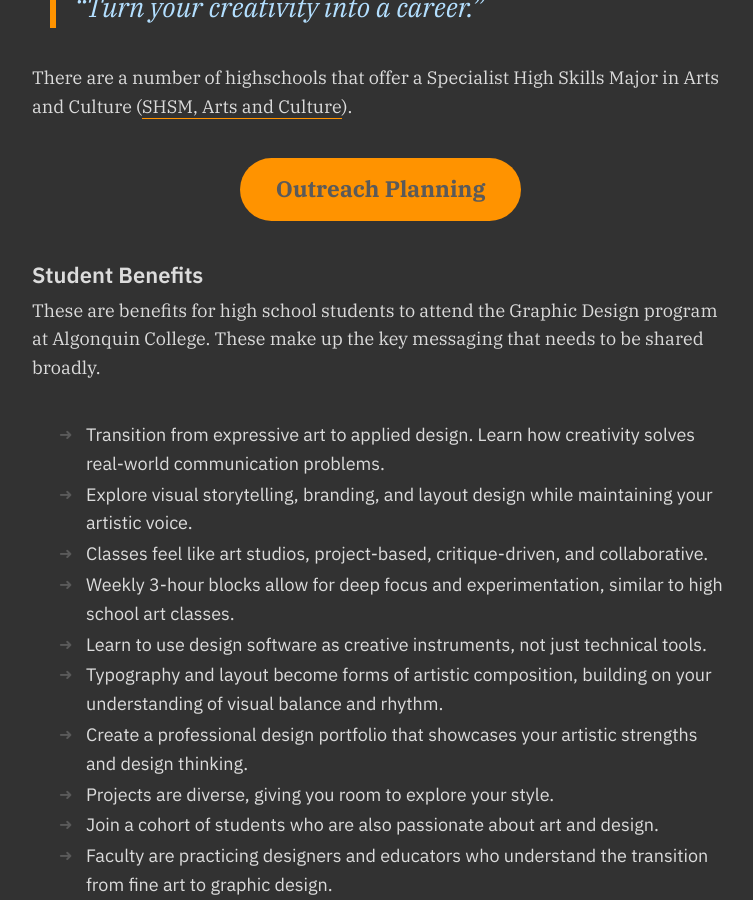
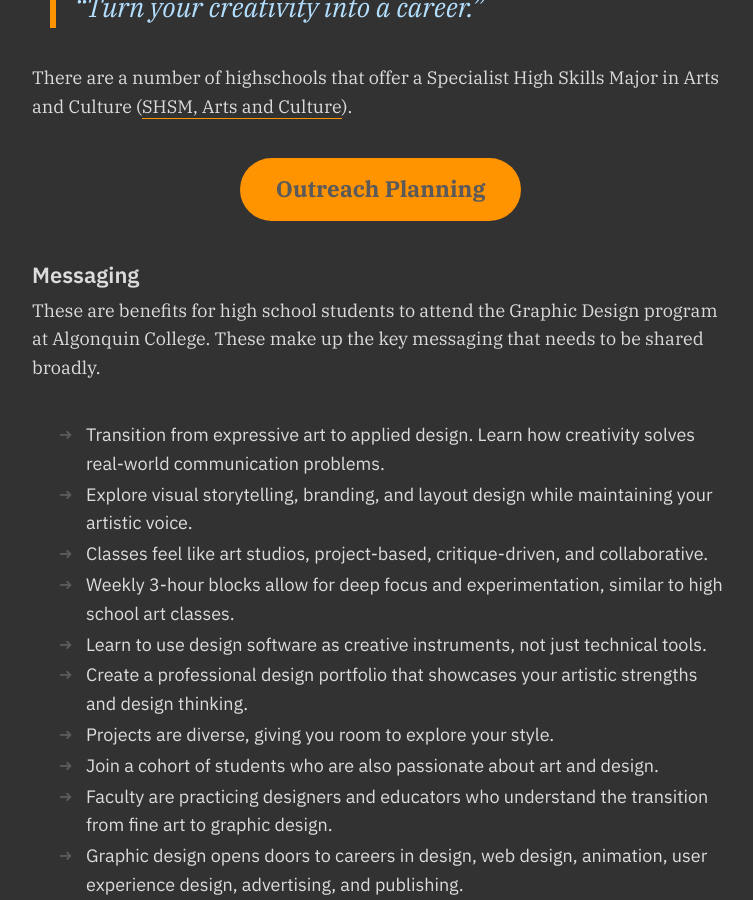
Before and after one commit to AlainParadis/program-transformation, a Jekyll site: the page built from highschool.md, in a window 1280 px wide and 900 px high, scrolled down 560 px. Shown: the whole window, without its empty margins (76-829 px from the left). Built offline with Jekyll 4.4.1, drawn with Linux system fonts in a browser that asks for light colours.

Commit message:
rename forloop

```diff
--- a/_data/sitewide.yml
+++ b/_data/sitewide.yml
@@ -132,13 +132,12 @@ links:
   - title: "FaceBook UOttawa search results"
     url: "https://www.facebook.com/search/pages/?q=uottawa%20arts&sde=AbrggujvjMyXR74p7wCRmi0L_zu0jmOyUZzf8HGUjsoFR3AgjBZh7C6nMHBmYpwZR4RMZiAkOHyu6RQidk6huyHE"
 
-benefits:
+messaging:
 -  "Transition from expressive art to applied design. Learn how creativity solves real-world communication problems."
 -  "Explore visual storytelling, branding, and layout design while maintaining your artistic voice."
 -  "Classes feel like art studios, project-based, critique-driven, and collaborative."
 -  "Weekly 3-hour blocks allow for deep focus and experimentation, similar to high school art classes."
 -  "Learn to use design software as creative instruments, not just technical tools."
--  "Typography and layout become forms of artistic composition, building on your understanding of visual balance and rhythm."
 -  "Create a professional design portfolio that showcases your artistic strengths and design thinking."
 -  "Projects are diverse, giving you room to explore your style."
 -  "Join a cohort of students who are also passionate about art and design."
--- a/highschool.md
+++ b/highschool.md
@@ -18,14 +18,14 @@ order: 1
 </p>
 <a href="outreach-planning.html" class="btn">Outreach Planning</a>
 <h4>
-	<a name="student-benefits">Student Benefits</a>
+	<a name="messaging">Messaging</a>
 </h4>
 <p>
 	These are benefits for high school students to attend the Graphic Design program at Algonquin College. These make up the key messaging that needs to be shared broadly.
 </p>
 <ul>
-  {% for benefit in site.data.sitewide.benefits %}
-    <li>{{ benefit }}</li>
+  {% for message in site.data.sitewide.messaging %}
+    <li>{{ message }}</li>
   {% endfor %}
 </ul>
 
```
